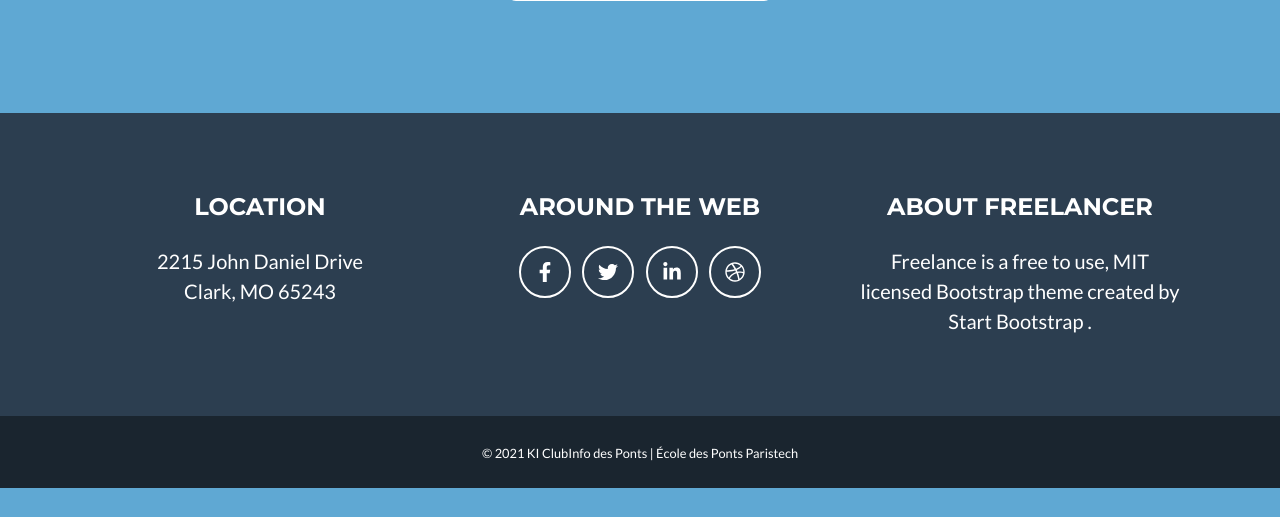
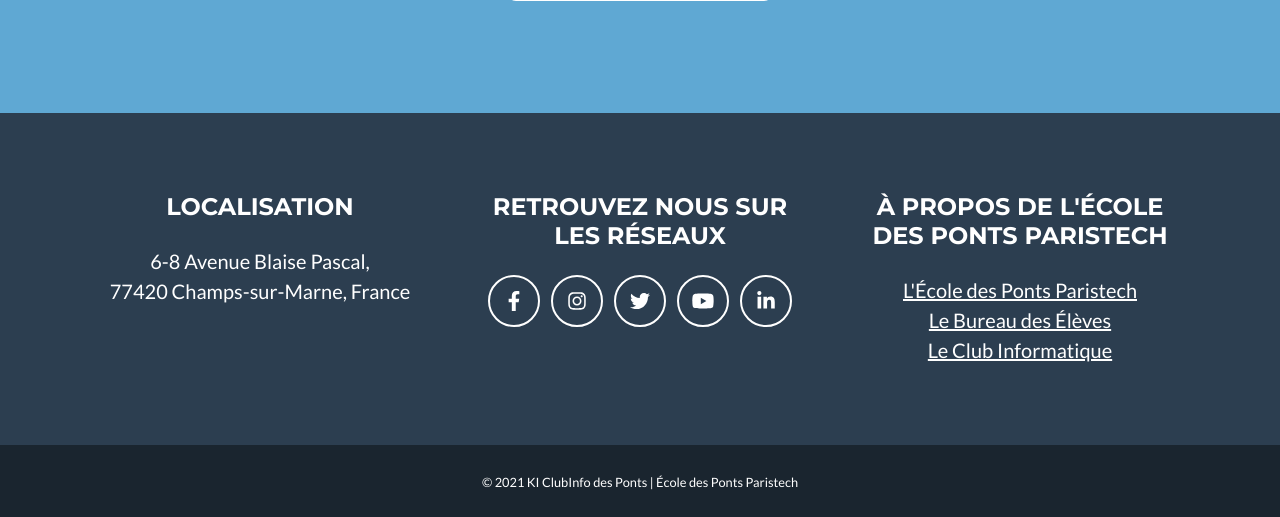
Before and after one commit to KIClubinfo/admissibles.enpc.org, a PHP site: page /choice.php in a window 1280 px wide. Shown: the part 1169-1686 px from the top of the page. Before the commit the page ends 1657 px from the top, so only its background shows below. Run offline with PHP 8.4, Linux system fonts and the light colour scheme; the visitor is signed in with stand-in values (Sample User, id 1).

Commit message:
changement du footer de choice.php

```diff
--- a/php/choice.php
+++ b/php/choice.php
@@ -134,28 +134,29 @@
                 <div class="row">
                     <!-- Footer Location-->
                     <div class="col-lg-4 mb-5 mb-lg-0">
-                        <h4 class="text-uppercase mb-4">Location</h4>
+                        <h4 class="text-uppercase mb-4">Localisation</h4>
                         <p class="lead mb-0">
-                            2215 John Daniel Drive
+                            6-8 Avenue Blaise Pascal,
                             <br />
-                            Clark, MO 65243
+                            77420 Champs-sur-Marne, France
                         </p>
                     </div>
                     <!-- Footer Social Icons-->
                     <div class="col-lg-4 mb-5 mb-lg-0">
-                        <h4 class="text-uppercase mb-4">Around the Web</h4>
-                        <a class="btn btn-outline-light btn-social mx-1" href="#!"><i class="fab fa-fw fa-facebook-f"></i></a>
-                        <a class="btn btn-outline-light btn-social mx-1" href="#!"><i class="fab fa-fw fa-twitter"></i></a>
-                        <a class="btn btn-outline-light btn-social mx-1" href="#!"><i class="fab fa-fw fa-linkedin-in"></i></a>
-                        <a class="btn btn-outline-light btn-social mx-1" href="#!"><i class="fab fa-fw fa-dribbble"></i></a>
+                        <h4 class="text-uppercase mb-4">Retrouvez nous sur les réseaux</h4>
+                        <a class="btn btn-outline-light btn-social mx-1" href="http://www.facebook.com/pages/École-des-Ponts-ParisTech/367362959990830"><i class="fab fa-fw fa-facebook-f"></i></a>
+                        <a class="btn btn-outline-light btn-social mx-1" href="https://www.instagram.com/ecoledesponts/"><i class="fab fa-fw fa-instagram"></i></a>
+                        <a class="btn btn-outline-light btn-social mx-1" href="https://twitter.com/EcoledesPonts"><i class="fab fa-fw fa-twitter"></i></a>
+                        <a class="btn btn-outline-light btn-social mx-1" href="http://www.youtube.com/user/EcoledesPonts"><i class="fab fa-fw fa-youtube"></i></a>
+                        <a class="btn btn-outline-light btn-social mx-1" href="https://www.linkedin.com/company/ecole-des-ponts-paris-tech/"><i class="fab fa-fw fa-linkedin-in"></i></a>
                     </div>
                     <!-- Footer About Text-->
                     <div class="col-lg-4">
-                        <h4 class="text-uppercase mb-4">About Freelancer</h4>
+                        <h4 class="text-uppercase mb-4">À propos de l'École des Ponts Paristech</h4>
                         <p class="lead mb-0">
-                            Freelance is a free to use, MIT licensed Bootstrap theme created by
-                            <a href="http://startbootstrap.com">Start Bootstrap</a>
-                            .
+                            <a class="bg-success" href="https://www.ecoledesponts.fr">L'École des Ponts Paristech<a></br>
+                            <a class="bg-success" href="http://bde.enpc.org">Le Bureau des Élèves<a></br>
+                            <a class="bg-success" href="http://clubinfo.enpc.org">Le Club Informatique<a>
                         </p>
                     </div>
                 </div>
```
